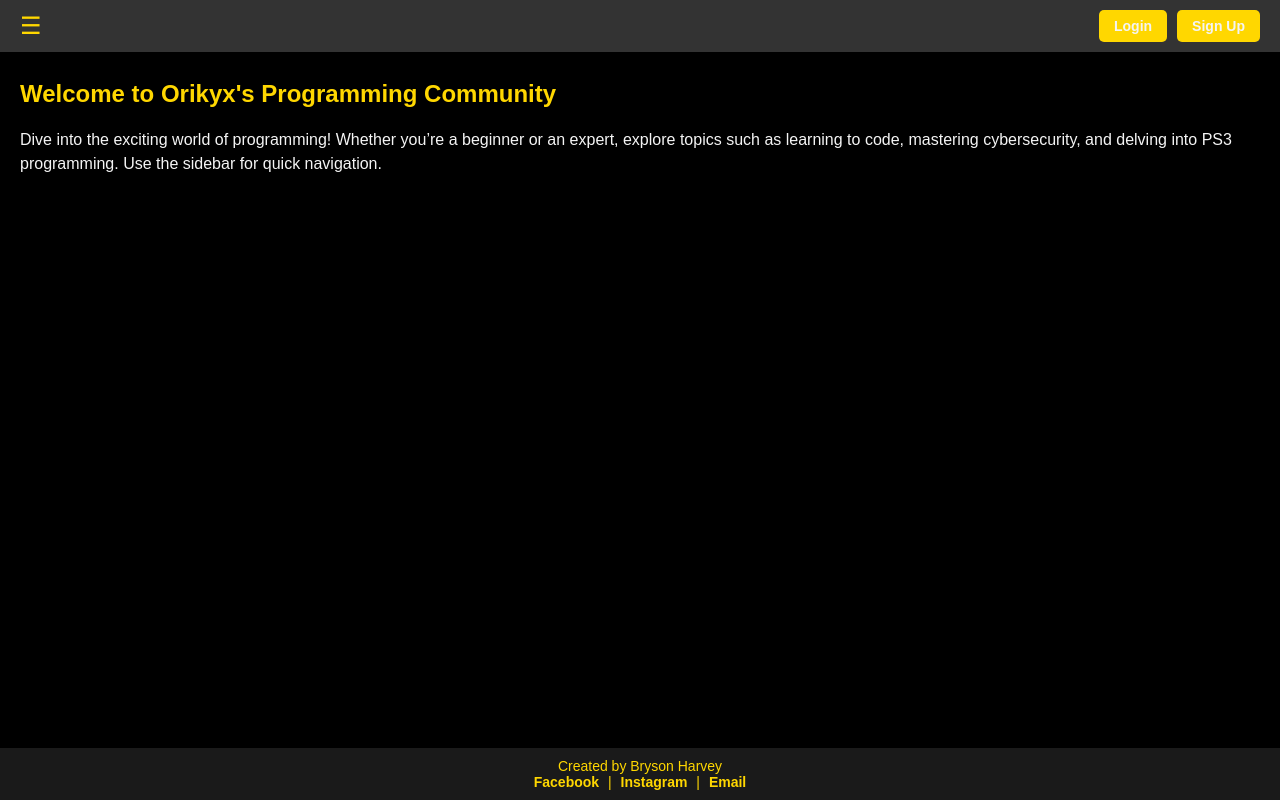
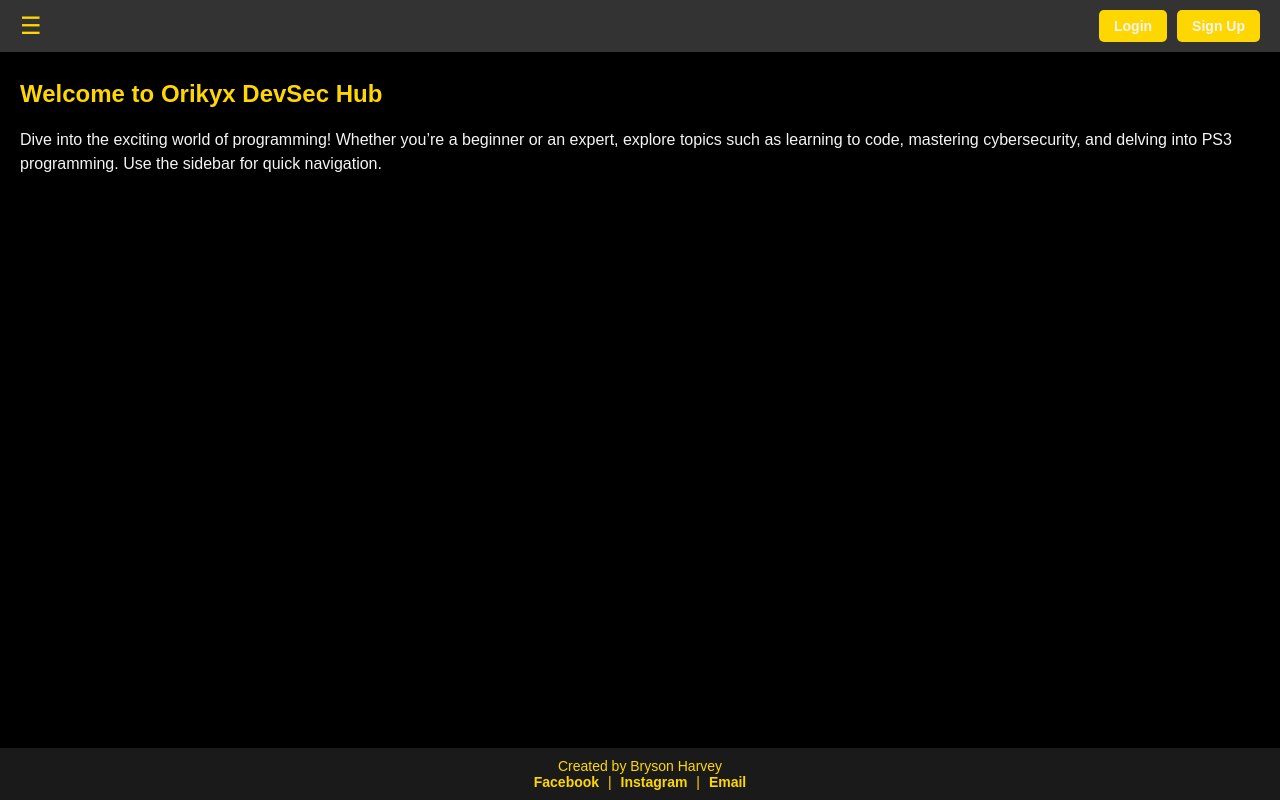
Before and after one commit to OrikyxOnIG/OrikyxOnIG.github.io, a plain HTML site: page index.html in a window 1280 px wide. Drawn offline with Linux system fonts and the light colour scheme.

Commit message:
Update index.html
Changed the Title and Introduction

```diff
--- a/index.html
+++ b/index.html
@@ -4,7 +4,7 @@
     <meta charset="UTF-8">
     <meta name="viewport" content="width=device-width, initial-scale=1.0">
     <meta http-equiv="X-UA-Compatible" content="ie=edge">
-    <title>Orikyx's Programming Community</title>
+    <title>Orikyx DevSec Hub</title>
     <style>
         * {
             margin: 0;
@@ -213,7 +213,7 @@
 
     <!-- Main content -->
     <div class="main-content">
-        <h2>Welcome to Orikyx's Programming Community</h2>
+        <h2>Welcome to Orikyx DevSec Hub </h2>
         <p>
             Dive into the exciting world of programming! Whether you’re a beginner or an expert,
             explore topics such as learning to code, mastering cybersecurity, and delving into PS3 programming.
```
